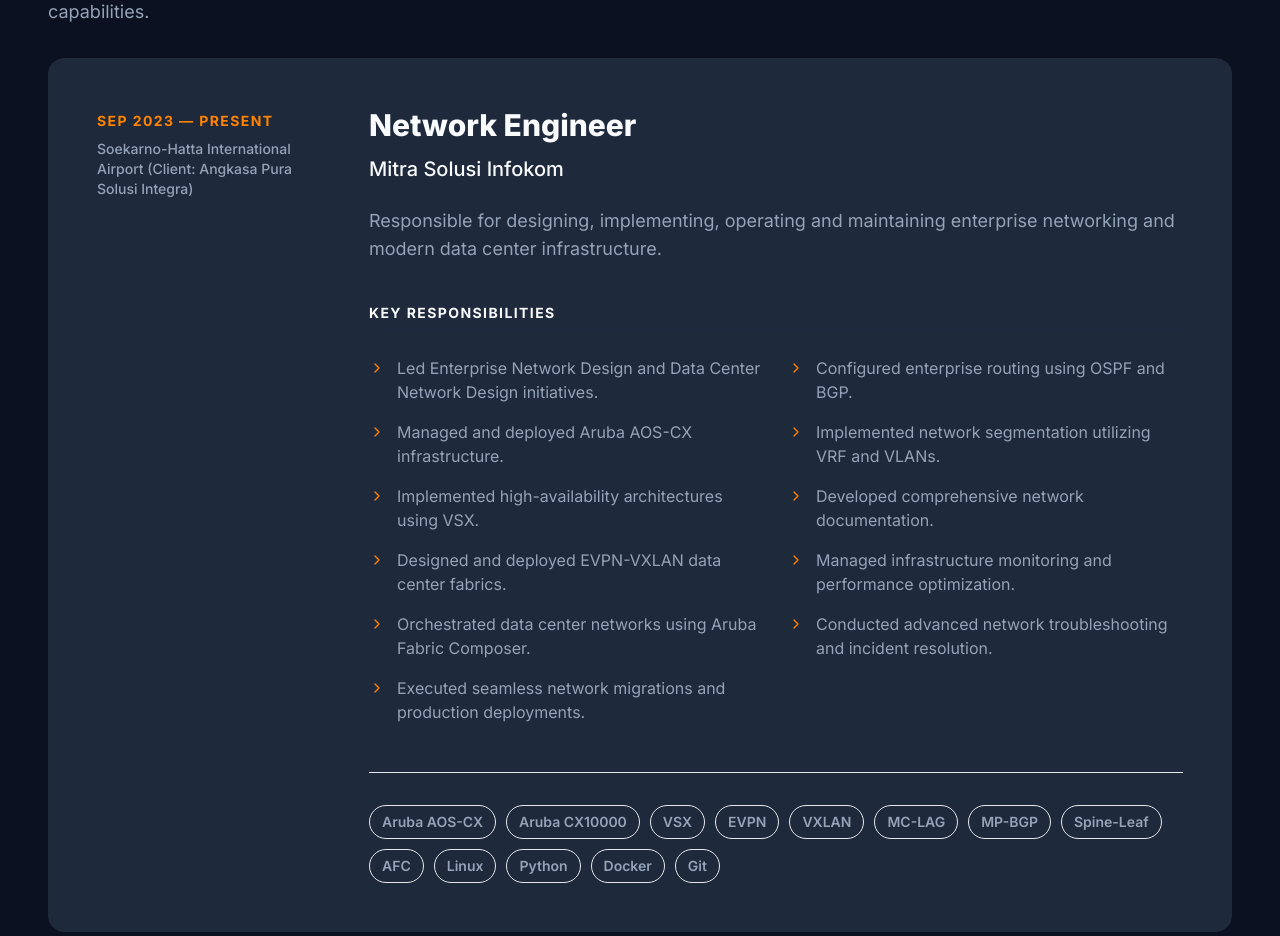
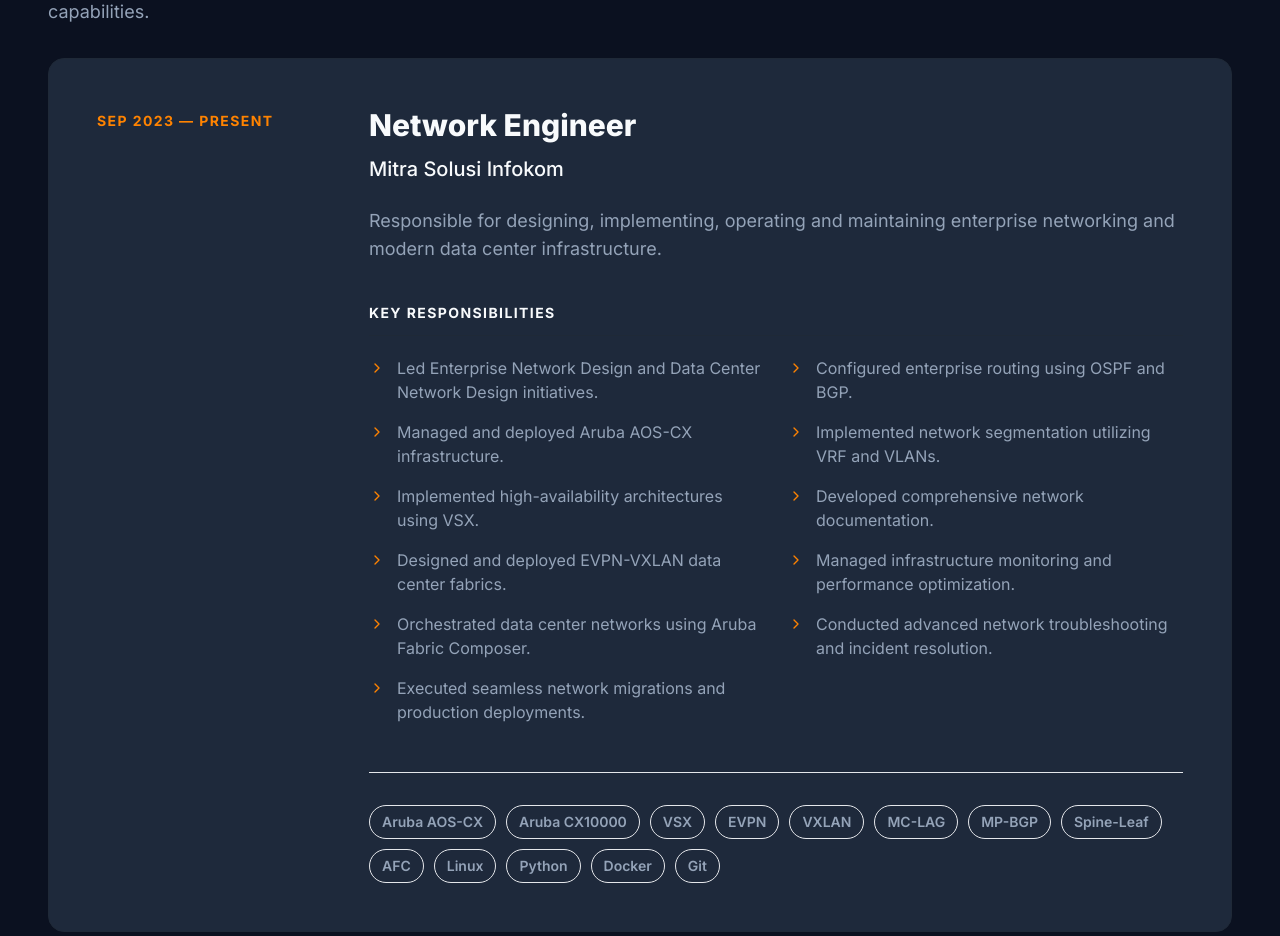
Before and after one commit to shelner8/portofolio, a Next.js app: page / in a window 1280 px wide. Shown: the part 8100-9036 px from the top of the page. Built offline with nearby package versions, Linux system fonts and the light colour scheme; no server answers.

Commit message:
content(experience): remove client and location metadata from current Network Engineer role

```diff
--- a/src/data/experience.ts
+++ b/src/data/experience.ts
@@ -6,7 +6,7 @@
     company: "Mitra Solusi Infokom",
     position: "Network Engineer",
     employmentType: "Full-time",
-    location: "Soekarno-Hatta International Airport (Client: Angkasa Pura Solusi Integra)",
+    location: "",
     startDate: "Sep 2023",
     current: true,
     summary: "Responsible for designing, implementing, operating and maintaining enterprise networking and modern data center infrastructure.",
```
Also changed, not shown: 1 other file (tests, documents, lock files or other folders).
